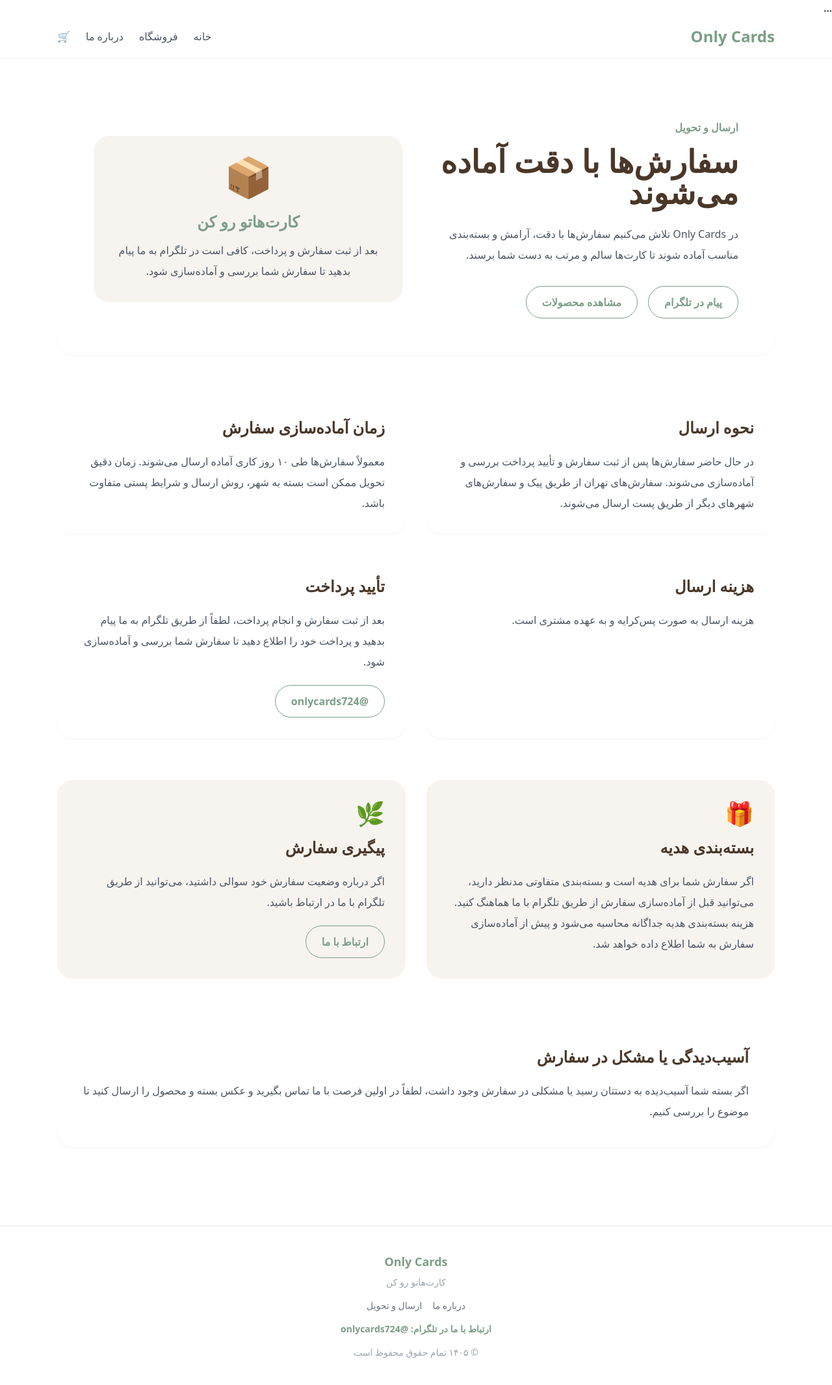
After one commit to itshalle/mycards, a Flask app: page /shipping in a window 1280 px wide. The commit adds this page. Shown: the whole page at 65% size. Run offline with Flask 3, Linux system fonts and the light colour scheme; some libraries are stand-ins or nearby versions.

Commit message:
Add shipping page

```diff
--- a/app.py
+++ b/app.py
@@ -119,6 +119,11 @@ def index():
 @app.route('/about')
 def about():
     return render_template('about.html')
+
+
+@app.route('/shipping')
+def shipping():
+    return render_template('shipping.html')
 
 
 @app.route('/shop')
--- a/templates/base.html
+++ b/templates/base.html
@@ -48,6 +48,11 @@
 
     <p>کارت‌هاتو رو کن</p>
 
+    <div class="mt-4 flex flex-wrap items-center justify-center gap-4">
+        <a href="/about" class="text-gray-500 hover:text-[#7B9E87] transition">درباره ما</a>
+        <a href="/shipping" class="text-gray-500 hover:text-[#7B9E87] transition">ارسال و تحویل</a>
+    </div>
+
 
 
     <a href="https://t.me/onlycards724"
--- /dev/null
+++ b/templates/shipping.html
@@ -0,0 +1,122 @@
+{% extends 'base.html' %}
+
+{% block content %}
+
+<!-- Shipping Hero -->
+<section class="bg-white rounded-3xl p-8 md:p-14 shadow-sm overflow-hidden">
+    <div class="grid grid-cols-1 md:grid-cols-2 gap-10 items-center">
+        <div>
+            <p class="text-[#7B9E87] font-semibold mb-4">ارسال و تحویل</p>
+
+            <h1 class="text-4xl md:text-5xl font-bold text-[#4A3728] leading-tight mb-6">
+                سفارش‌ها با دقت آماده می‌شوند
+            </h1>
+
+            <p class="text-gray-600 leading-8 mb-8">
+                در Only Cards تلاش می‌کنیم سفارش‌ها با دقت، آرامش و بسته‌بندی مناسب آماده شوند تا کارت‌ها سالم و مرتب به دست شما برسند.
+            </p>
+
+            <div class="flex flex-col sm:flex-row gap-4">
+                <a href="https://t.me/onlycards724"
+                   target="_blank"
+                   rel="noopener noreferrer"
+                   class="inline-flex items-center justify-center rounded-full border border-[#7B9E87] px-6 py-3 text-[#7B9E87] font-semibold hover:bg-[#F7F4F0] transition">
+                    پیام در تلگرام
+                </a>
+
+                <a href="/shop"
+                   class="inline-flex items-center justify-center rounded-full border border-[#7B9E87] px-6 py-3 text-[#7B9E87] font-semibold hover:bg-[#F7F4F0] transition">
+                    مشاهده محصولات
+                </a>
+            </div>
+        </div>
+
+        <div class="bg-[#F7F4F0] rounded-3xl p-8 text-center">
+            <div class="text-6xl mb-6">📦</div>
+            <p class="text-2xl font-bold text-[#7B9E87] mb-3">کارت‌هاتو رو کن</p>
+            <p class="text-gray-600 leading-8">
+                بعد از ثبت سفارش و پرداخت، کافی است در تلگرام به ما پیام بدهید تا سفارش شما بررسی و آماده‌سازی شود.
+            </p>
+        </div>
+    </div>
+</section>
+
+<!-- Shipping Details -->
+<section class="mt-16 grid grid-cols-1 md:grid-cols-2 gap-8">
+    <div class="bg-white rounded-3xl p-8 shadow-sm">
+        <h2 class="text-2xl font-bold text-[#4A3728] mb-5">نحوه ارسال</h2>
+        <p class="text-gray-600 leading-8">
+            در حال حاضر سفارش‌ها پس از ثبت سفارش و تأیید پرداخت بررسی و آماده‌سازی می‌شوند.
+            سفارش‌های تهران از طریق پیک و سفارش‌های شهرهای دیگر از طریق پست ارسال می‌شوند.
+        </p>
+    </div>
+
+    <div class="bg-white rounded-3xl p-8 shadow-sm">
+        <h2 class="text-2xl font-bold text-[#4A3728] mb-5">زمان آماده‌سازی سفارش</h2>
+        <p class="text-gray-600 leading-8">
+            معمولاً سفارش‌ها طی ۱۰ روز کاری آماده ارسال می‌شوند.
+            زمان دقیق تحویل ممکن است بسته به شهر، روش ارسال و شرایط پستی متفاوت باشد.
+        </p>
+    </div>
+
+    <div class="bg-white rounded-3xl p-8 shadow-sm">
+        <h2 class="text-2xl font-bold text-[#4A3728] mb-5">هزینه ارسال</h2>
+        <p class="text-gray-600 leading-8">
+            هزینه ارسال به صورت پس‌کرایه و به عهده مشتری است.
+        </p>
+    </div>
+
+    <div class="bg-white rounded-3xl p-8 shadow-sm">
+        <h2 class="text-2xl font-bold text-[#4A3728] mb-5">تأیید پرداخت</h2>
+        <p class="text-gray-600 leading-8">
+            بعد از ثبت سفارش و انجام پرداخت، لطفاً از طریق تلگرام به ما پیام بدهید و پرداخت خود را اطلاع دهید
+            تا سفارش شما بررسی و آماده‌سازی شود.
+        </p>
+
+        <a href="https://t.me/onlycards724"
+           target="_blank"
+           rel="noopener noreferrer"
+           class="inline-flex mt-5 items-center justify-center rounded-full border border-[#7B9E87] px-6 py-3 text-[#7B9E87] font-semibold hover:bg-[#F7F4F0] transition">
+            @onlycards724
+        </a>
+    </div>
+</section>
+
+<!-- Gift and Support -->
+<section class="mt-16 grid grid-cols-1 md:grid-cols-2 gap-8">
+    <div class="bg-[#F7F4F0] rounded-3xl p-8">
+        <div class="text-4xl mb-4">🎁</div>
+        <h2 class="text-2xl font-bold text-[#4A3728] mb-5">بسته‌بندی هدیه</h2>
+        <p class="text-gray-600 leading-8">
+            اگر سفارش شما برای هدیه است و بسته‌بندی متفاوتی مدنظر دارید، می‌توانید قبل از آماده‌سازی سفارش
+            از طریق تلگرام با ما هماهنگ کنید. هزینه بسته‌بندی هدیه جداگانه محاسبه می‌شود و پیش از آماده‌سازی سفارش
+            به شما اطلاع داده خواهد شد.
+        </p>
+    </div>
+
+    <div class="bg-[#F7F4F0] rounded-3xl p-8">
+        <div class="text-4xl mb-4">🌿</div>
+        <h2 class="text-2xl font-bold text-[#4A3728] mb-5">پیگیری سفارش</h2>
+        <p class="text-gray-600 leading-8">
+            اگر درباره وضعیت سفارش خود سوالی داشتید، می‌توانید از طریق تلگرام با ما در ارتباط باشید.
+        </p>
+
+        <a href="https://t.me/onlycards724"
+           target="_blank"
+           rel="noopener noreferrer"
+           class="inline-flex mt-5 items-center justify-center rounded-full border border-[#7B9E87] px-6 py-3 text-[#7B9E87] font-semibold hover:bg-white transition">
+            ارتباط با ما
+        </a>
+    </div>
+</section>
+
+<!-- Issue Notice -->
+<section class="mt-16 bg-white rounded-3xl p-8 md:p-10 shadow-sm">
+    <h2 class="text-2xl font-bold text-[#4A3728] mb-5">آسیب‌دیدگی یا مشکل در سفارش</h2>
+    <p class="text-gray-600 leading-8">
+        اگر بسته شما آسیب‌دیده به دستتان رسید یا مشکلی در سفارش وجود داشت، لطفاً در اولین فرصت با ما تماس بگیرید
+        و عکس بسته و محصول را ارسال کنید تا موضوع را بررسی کنیم.
+    </p>
+</section>
+
+{% endblock %}
```
